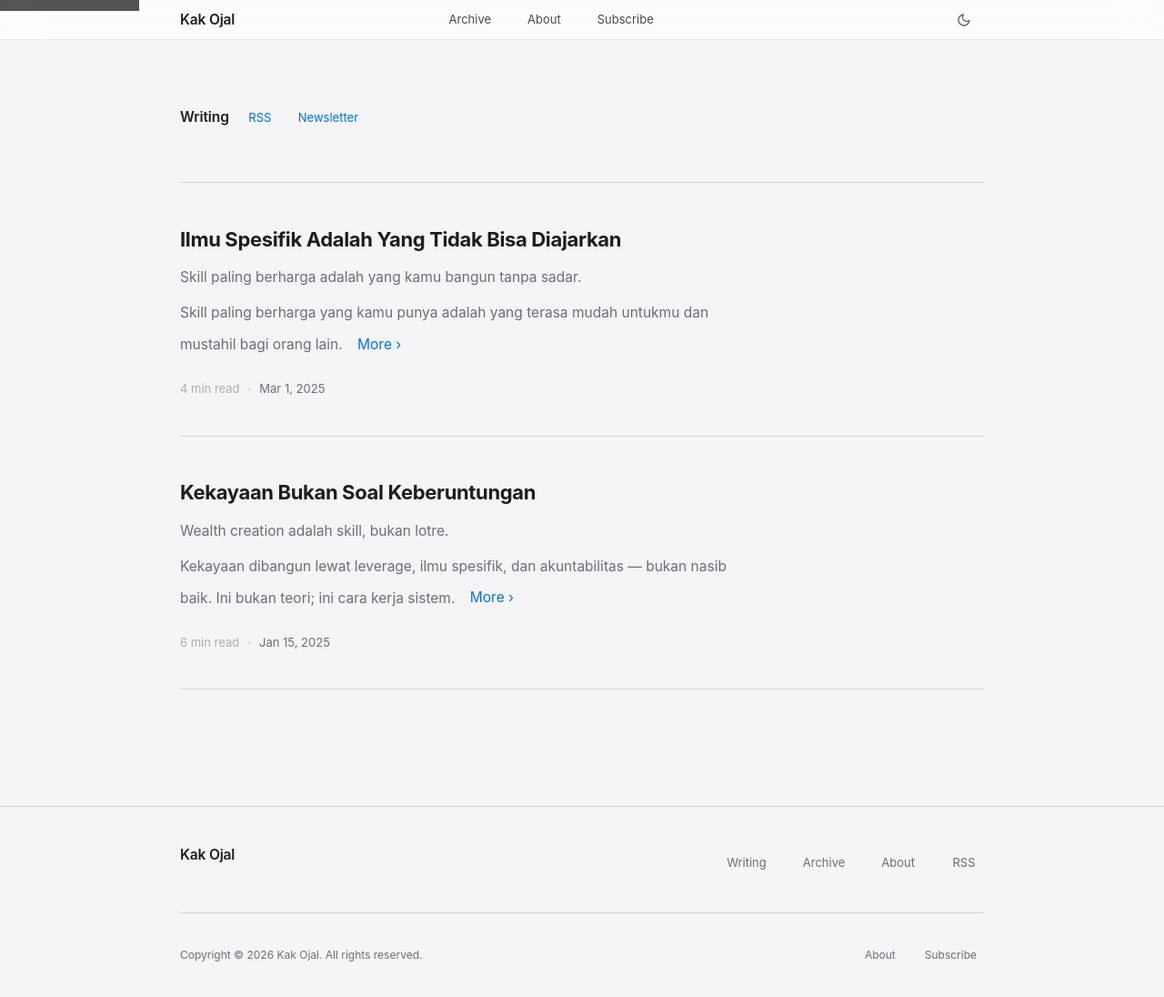
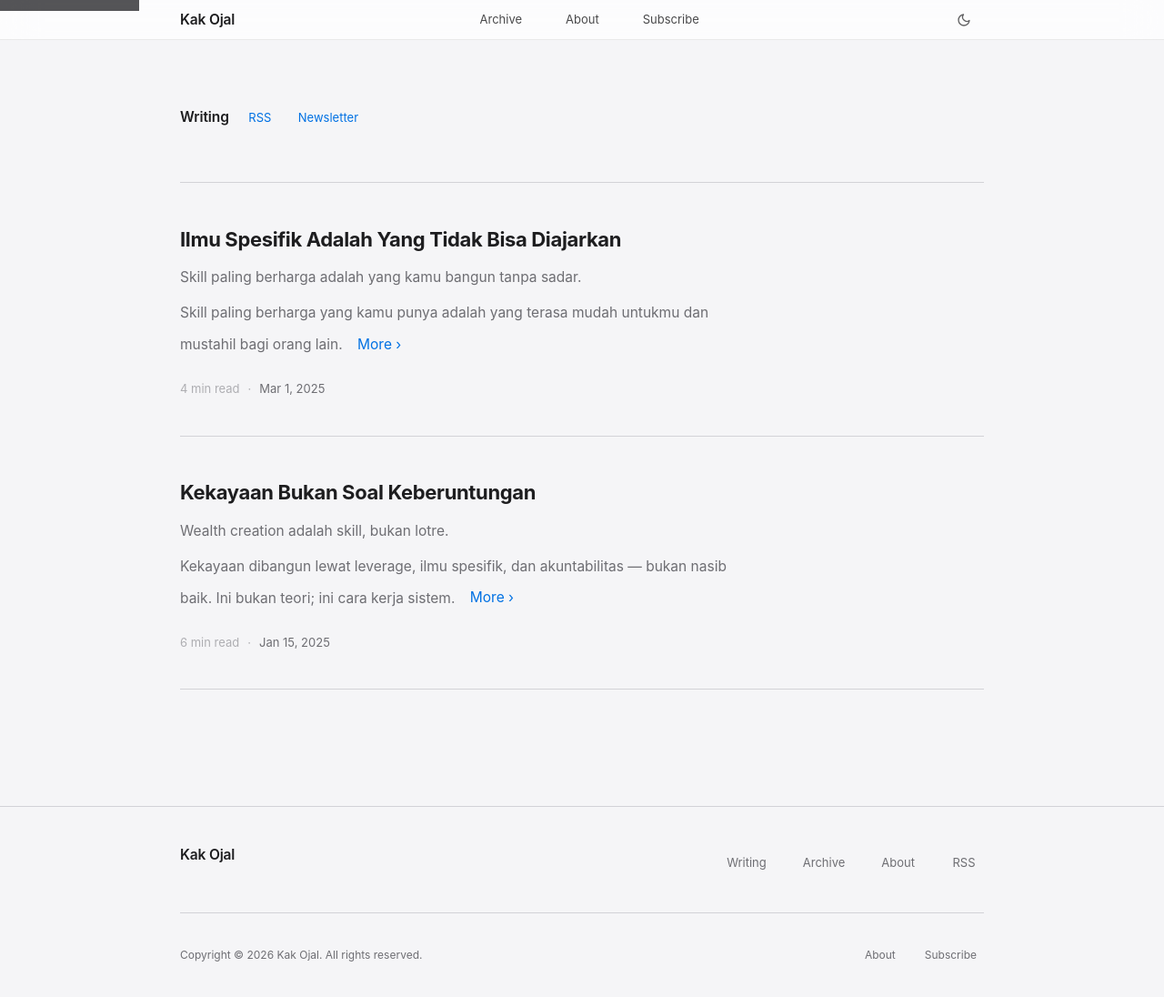
Before and after one commit to makhrojal/makhrojal.github.io, a Jekyll site: the page built from index.md, in a window 1280 px wide and 1120 px high. Shown: the top 1096 px of the window at 91% size. Built offline with Jekyll 4.4.1, drawn with Linux system fonts in a browser that asks for light colours.

Commit message:
fix: header nav padding-inline:12px — ensures 44px even for short labels

```diff
--- a/assets/css/main.css
+++ b/assets/css/main.css
@@ -386,14 +386,14 @@
   text-decoration: none;
   opacity:        0.8;
   white-space:    nowrap;
-  /* Apple HIG 44px tap target — explicit padding + min dimensions */
+  /* Apple HIG 44px tap target — fixed height + enough padding */
   height:          44px;
   min-width:       44px;
   display:         inline-flex;
   align-items:     center;
   justify-content: center;
-  /* Enough horizontal padding to ensure short words reach 44px */
-  padding-inline:  max(var(--space-2), calc((44px - 100%) / 2));
+  /* 12px per side: even "About" (29px text) hits 53px total ≥ 44 */
+  padding-inline:  12px;
   flex-shrink:     0;
   transition:     opacity var(--transition);
 }
```
